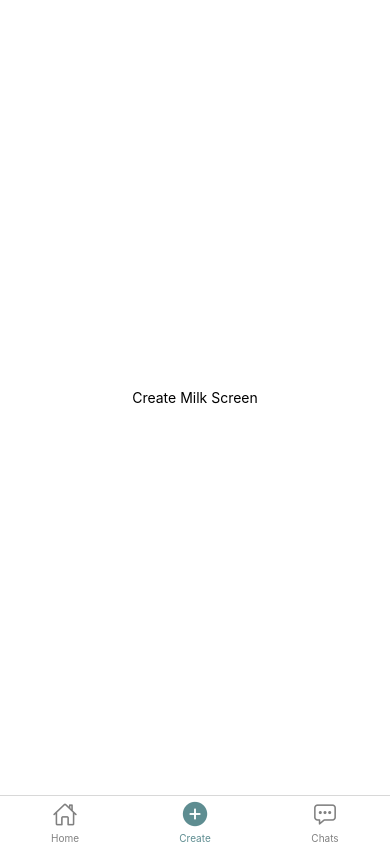
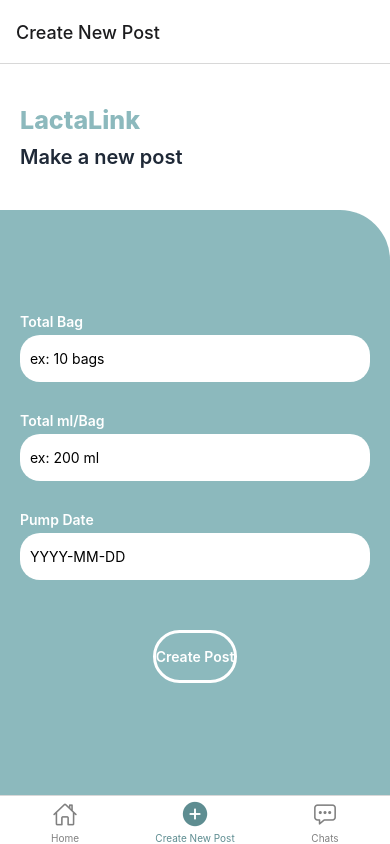
Before and after one commit to MargeryOlethea/Lactalink, a React Native app in the folder client/: screen /Create in a window 390 px wide. Built offline with nearby package versions, Linux system fonts and the light colour scheme; no server answers.

Commit message:
create milk done

```diff
--- a/client/components/Logo.tsx
+++ b/client/components/Logo.tsx
@@ -1,4 +1,4 @@
-import { StyleSheet, Text, View } from "react-native";
+import { Text } from "react-native";
 
 export default function Logo({
   size,
@@ -8,14 +8,14 @@ export default function Logo({
   color?: string;
 }) {
   return (
-    <Text style={[styles.logo, { fontSize: size, color }]}>LactaLink</Text>
+    <Text
+      style={{
+        fontWeight: "800",
+        fontSize: size ? size : 20,
+        color: color ? color : "#8CB9BD",
+      }}
+    >
+      LactaLink
+    </Text>
   );
 }
-
-const styles = StyleSheet.create({
-  logo: {
-    fontWeight: "800",
-    fontSize: 20,
-    color: "#8CB9BD",
-  },
-});
--- a/client/navigations/RootNavigation.tsx
+++ b/client/navigations/RootNavigation.tsx
@@ -14,7 +14,6 @@ export default function RootNavigation() {
   return (
     <Tab.Navigator
       screenOptions={({ route }) => ({
-        headerShown: false,
         tabBarStyle: { backgroundColor: "white" },
         tabBarIcon: ({ focused, color, size }) => {
           let iconName: ComponentProps<typeof Ionicons>["name"] = "home";
@@ -36,8 +35,16 @@ export default function RootNavigation() {
         tabBarInactiveTintColor: "gray",
       })}
     >
-      <Tab.Screen name="Home" component={HomeScreen} />
-      <Tab.Screen name="Create" component={CreateMilkScreen} />
+      <Tab.Screen
+        name="Home"
+        component={HomeScreen}
+        options={{ headerShown: false }}
+      />
+      <Tab.Screen
+        name="Create"
+        component={CreateMilkScreen}
+        options={{ title: "Create New Post" }}
+      />
       <Tab.Screen name="Chats" component={ChatListScreen} />
     </Tab.Navigator>
   );
--- a/client/screens/ChatListScreen.tsx
+++ b/client/screens/ChatListScreen.tsx
@@ -1,20 +1,23 @@
 import { StatusBar } from "expo-status-bar";
-import { StyleSheet, Text, View } from "react-native";
+import { ScrollView, StyleSheet, Text, View } from "react-native";
 
 export default function ChatListScreen() {
   return (
-    <View style={styles.container}>
-      <Text>Chat List Screen</Text>
-      <StatusBar style="auto" />
-    </View>
+    <ScrollView>
+      <View style={styles.container}>
+        <View style={styles.chatHolder}>
+          <Text>XIXIXI</Text>
+        </View>
+      </View>
+    </ScrollView>
   );
 }
 
 const styles = StyleSheet.create({
   container: {
-    flex: 1,
-    backgroundColor: "#fff",
-    alignItems: "center",
-    justifyContent: "center",
+    minHeight: 680,
+  },
+  chatHolder: {
+    backgroundColor: "white",
   },
 });
--- a/client/screens/CreateMilkScreen.tsx
+++ b/client/screens/CreateMilkScreen.tsx
@@ -1,20 +1,110 @@
 import { StatusBar } from "expo-status-bar";
-import { StyleSheet, Text, View } from "react-native";
+import { useState } from "react";
+import {
+  ScrollView,
+  StyleSheet,
+  Text,
+  TextInput,
+  TouchableOpacity,
+  View,
+} from "react-native";
+import { MilkForm } from "../types/all.types";
+import Logo from "../components/Logo";
 
 export default function CreateMilkScreen() {
+  // HANDLE REGISTER
+  const [milkForm, setMilkForm] = useState<MilkForm>({
+    totalBag: "",
+    totalMl: "",
+    pumpDate: "",
+  });
+
+  const handleInput = (field: string, value: string): void => {
+    setMilkForm({ ...milkForm, [field]: value });
+  };
   return (
-    <View style={styles.container}>
-      <Text>Create Milk Screen</Text>
-      <StatusBar style="auto" />
-    </View>
+    <>
+      <View style={{ backgroundColor: "white", flex: 1 }}>
+        <View style={styles.upperContainer}>
+          <Logo size={25} />
+          <Text style={styles.title}>Make a new post</Text>
+        </View>
+        <View style={styles.bottomContainer}>
+          {/* BAG */}
+          <Text style={styles.label}>Total Bag</Text>
+          <TextInput
+            style={styles.input}
+            placeholder="ex: 10 bags"
+            keyboardType="numeric"
+          />
+
+          {/* SIZE */}
+          <Text style={styles.label}>Total ml/Bag</Text>
+          <TextInput
+            style={styles.input}
+            placeholder="ex: 200 ml"
+            keyboardType="numeric"
+          />
+
+          {/* PUMP DATE */}
+          <Text style={styles.label}>Pump Date</Text>
+          <TextInput style={styles.input} placeholder="YYYY-MM-DD" />
+
+          {/* BUTTON */}
+          <TouchableOpacity style={styles.button}>
+            <Text style={styles.buttonText}>Create Post</Text>
+          </TouchableOpacity>
+        </View>
+      </View>
+    </>
   );
 }
 
 const styles = StyleSheet.create({
-  container: {
-    flex: 1,
-    backgroundColor: "#fff",
-    alignItems: "center",
+  upperContainer: {
+    height: "20%",
+    paddingHorizontal: 20,
     justifyContent: "center",
   },
+  bottomContainer: {
+    backgroundColor: "#8CB9BD",
+    paddingHorizontal: 20,
+    borderTopEndRadius: 50,
+    paddingBottom: 40,
+    height: "80%",
+    justifyContent: "center",
+  },
+  title: {
+    fontSize: 20,
+    fontWeight: "600",
+    marginTop: 10,
+    color: "#1f2937",
+  },
+  label: {
+    marginTop: 30,
+    fontWeight: "600",
+    color: "white",
+  },
+  input: {
+    borderRadius: 20,
+    backgroundColor: "white",
+    padding: 10,
+    marginTop: 5,
+    paddingVertical: 15,
+    color: "black",
+  },
+  button: {
+    borderRadius: 50,
+    justifyContent: "center",
+    alignItems: "center",
+    marginTop: 50,
+    paddingVertical: 15,
+    borderColor: "white",
+    borderWidth: 3,
+    marginHorizontal: "auto",
+  },
+  buttonText: {
+    color: "white",
+    fontWeight: "600",
+  },
 });
--- a/client/screens/IdRegisterScreen.tsx
+++ b/client/screens/IdRegisterScreen.tsx
@@ -79,7 +79,7 @@ export default function IdRegisterScreen() {
 const styles = StyleSheet.create({
   container: {
     flex: 1,
-    backgroundColor: "#fff",
+    backgroundColor: "white",
   },
   upperContainer: {
     height: "45%",
```
Also changed, not shown: client/types/all.types.ts (+10 -0 lines).
